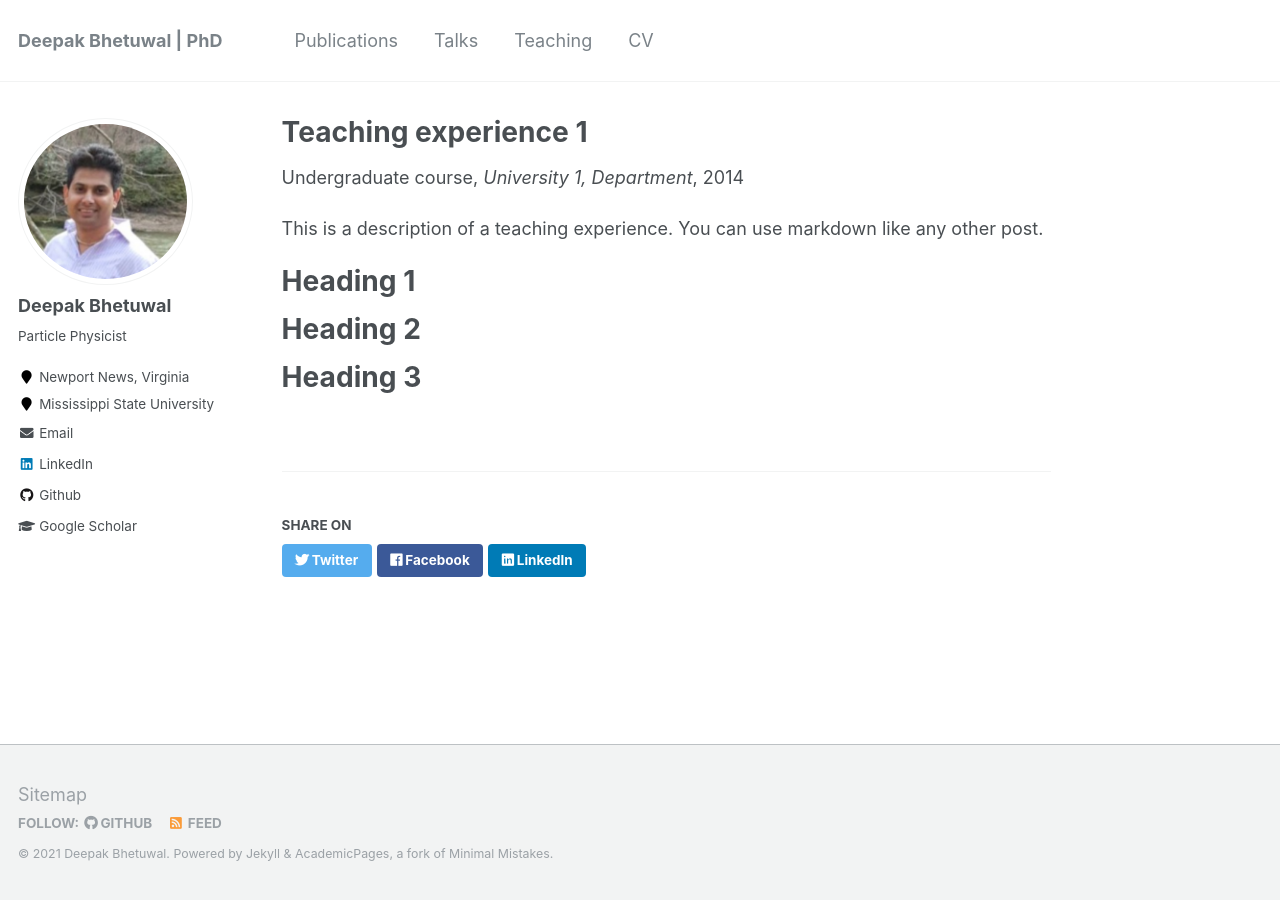
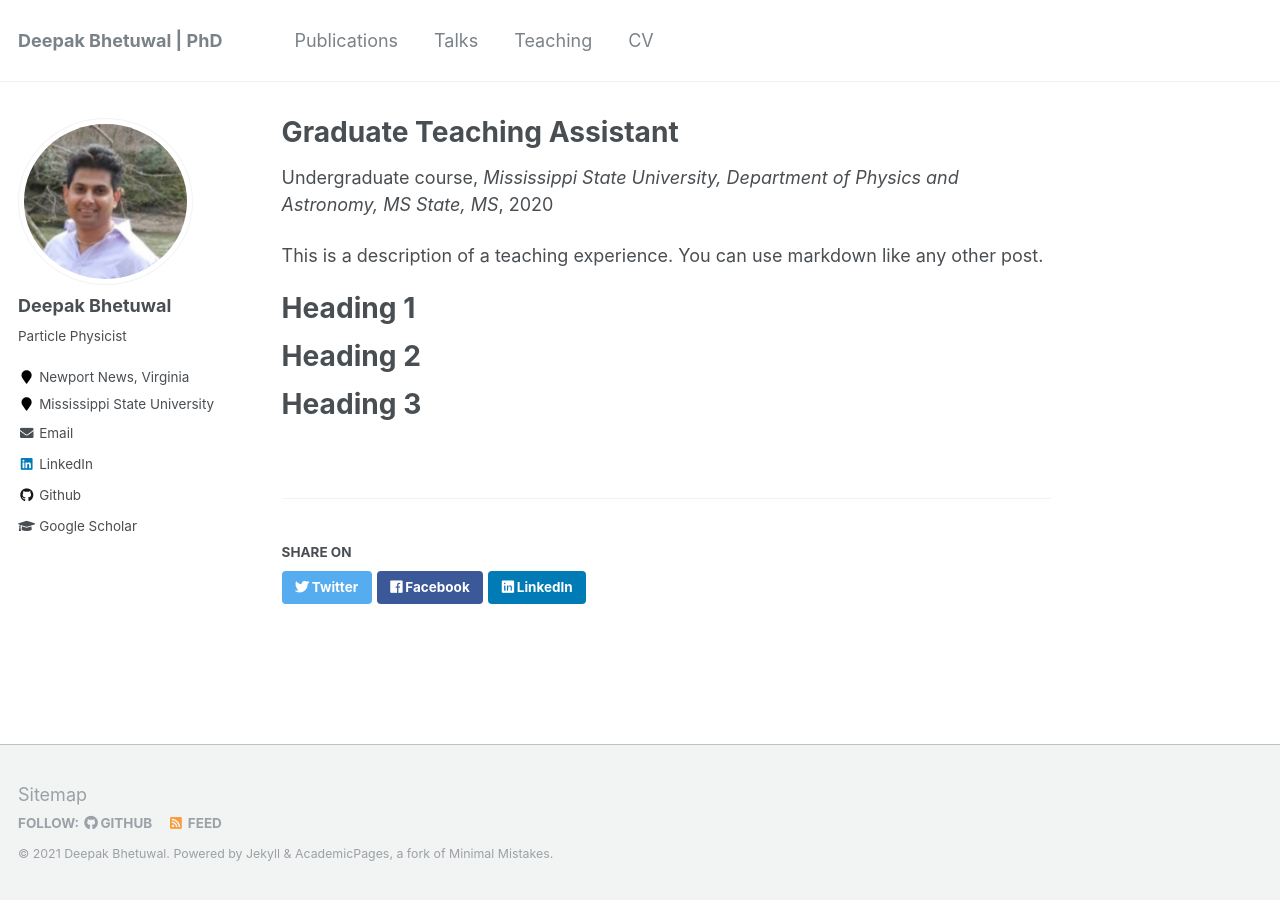
Before and after one commit to dkb208/dkb208.github.io, a Jekyll site: the page built from _teaching/2014-spring-teaching-1.md, in a window 1280 px wide. Built offline with Jekyll 4.4.1, drawn with Linux system fonts in a browser that asks for light colours.

Commit message:
Update 2014-spring-teaching-1.md

```diff
--- a/_teaching/2014-spring-teaching-1.md
+++ b/_teaching/2014-spring-teaching-1.md
@@ -1,11 +1,11 @@
 ---
-title: "Teaching experience 1"
+title: "Graduate Teaching Assistant"
 collection: teaching
 type: "Undergraduate course"
 permalink: /teaching/2014-spring-teaching-1
-venue: "University 1, Department"
-date: 2014-01-01
-location: "City, Country"
+venue: "Mississippi State University, Department of Physics and Astronomy, MS State, MS"
+date: 2020-08-15
+location: "MS State, MS"
 ---
 
 This is a description of a teaching experience. You can use markdown like any other post.
```
